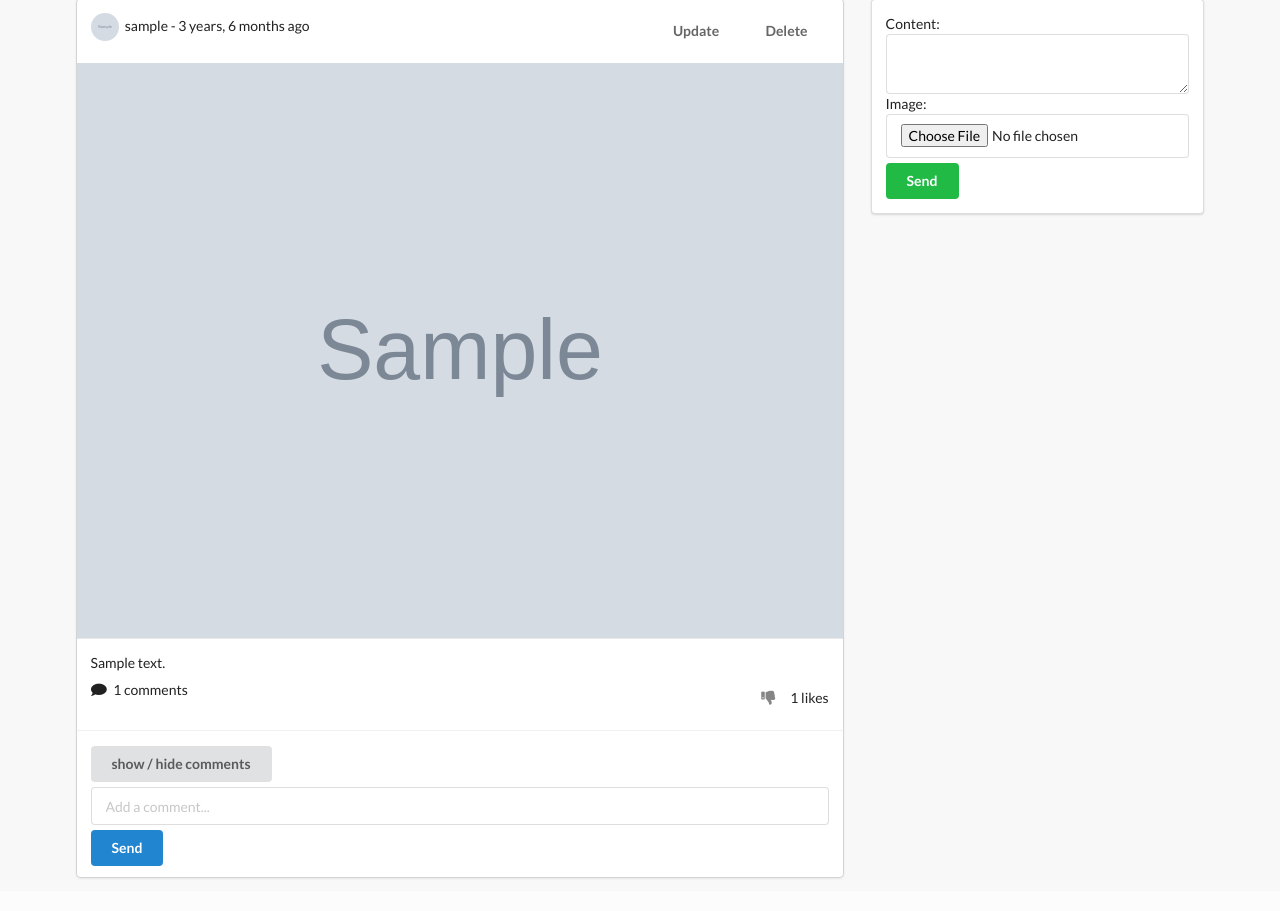
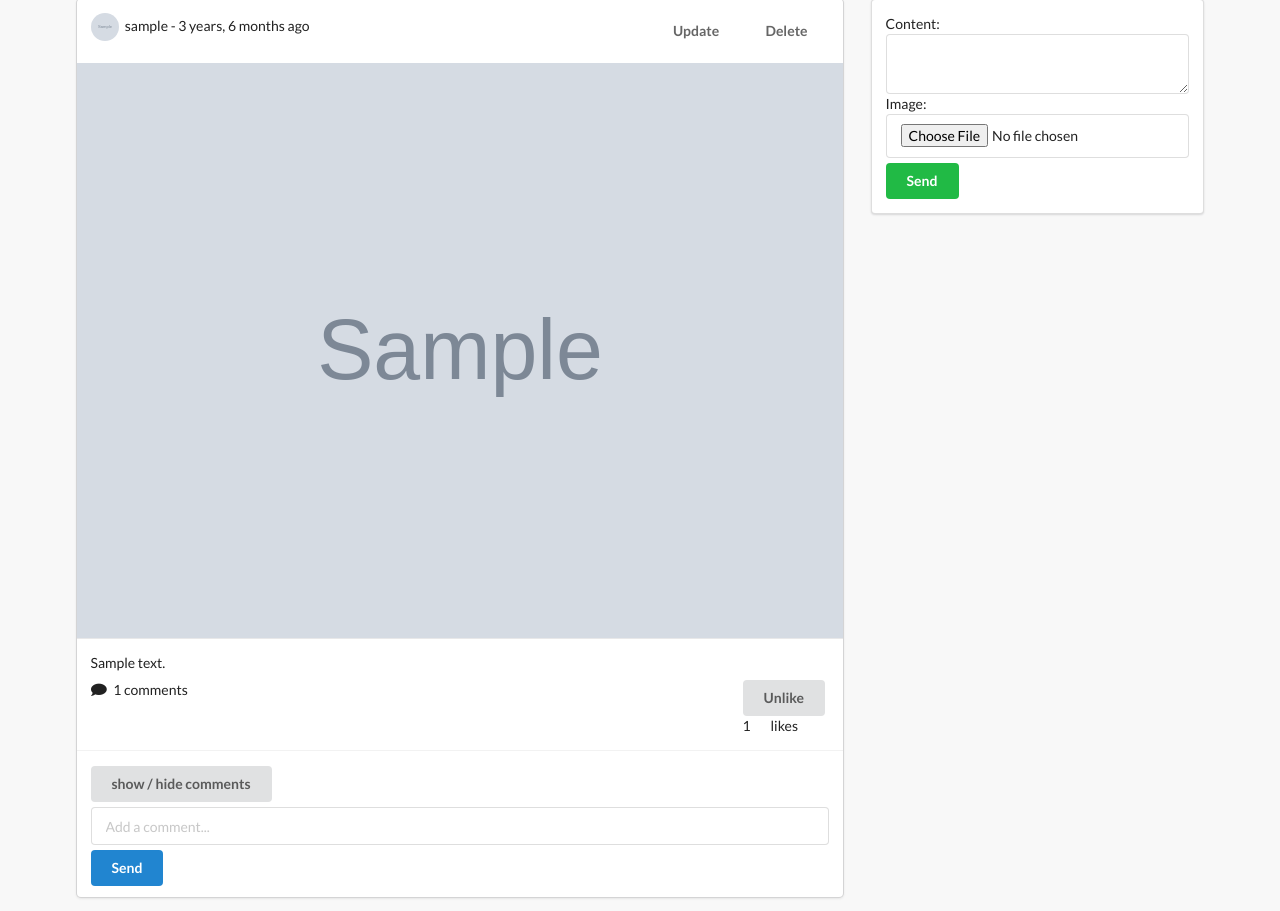
Before and after one commit to BobHawler/FBLike, a Django app: page /posts/ in a window 1280 px wide. Shown: the part 92-1003 px from the top of the page. Before the commit the page ends 971 px from the top, so only its background shows below. Run offline with Django 4.2, Linux system fonts and the light colour scheme; a user stored in the database is signed in; tables that the repository leaves empty hold one stand-in row (values such as "Sample post"); grey boxes marked "Sample" are stand-in pictures; some libraries are stand-ins or nearby versions.

Commit message:
Main html updated

```diff
--- a/src/posts/templates/posts/main.html
+++ b/src/posts/templates/posts/main.html
@@ -31,18 +31,24 @@
             <div class="content">
                 <p> {{ obj.content }} </p>
                 <div class="right floated">
-                    <form action="{% url 'posts:like-post-view' %}" method="POST">
+                    <form action="{% url 'posts:like-post-view' %}" method="POST" class="like-form" id="{{obj.id}}">
                         {% csrf_token %}
                         <input type="hidden" name="post_id" value={{obj.id}}>
-                        {% if profile not in obj.liked.all %}
-                            <button type="submit" class="ui bwhite-sm button"><i class="thumbs up icon"></i>
+                            <button type="submit" class="ui button like-btn{{obj.id}}">
+                                {% if profile not in obj.liked.all %}
+                                    Like
+                                {% else %}
+                                    Unlike
+                                {% endif %}
                             </button>
-                            <span> {{obj.num_likes}} likes</span>
-                        {% else %}
-                            <button type="submit" class="ui bwhite-sm button"><i class="thumbs down icon"></i>
-                            </button>
-                            <span> {{obj.num_likes}} likes</span>
-                        {% endif %}
+                            <div class="ui grid">
+                                <div class="column">
+                                    <div class="like-count{{obj.id}}"> {{obj.num_likes}} </div>
+                                </div>
+                                <div class="column">
+                                    likes
+                                </div>
+                            </div>
                     </form>
                 </div>
                 <i class="comment icon"></i>
@@ -107,6 +113,44 @@
                     display=false
                 }
             });
+
+            $('.like-form').submit(function(e){
+                e.preventDefault()
+
+                const post_id = $(this).attr('id')
+
+                const likeText = $(`.like-btn${post_id}`).text()
+                const trim = $.trim(likeText)
+
+                const url = $(this).attr('action')
+
+                let res;
+                const likes = $(`.like-count${post_id}`).text()
+                const trimCount = parseInt(likes)
+                $.ajax({
+                    type: 'POST',
+                    url: url,
+                    data: {
+                        'csrfmiddlewaretoken': $('input[name=csrfmiddlewaretoken]').val(),
+                        'post_id':post_id
+                    },
+                    success: function(response) {
+                        if(trim === 'Unlike') {
+                            $(`.like-btn${post_id}`).text('Like')
+                            res = trimCount - 1
+                        } else {
+                            $(`.like-btn${post_id}`).text('Unlike')
+                            res = trimCount + 1
+                        }
+
+                        $(`.like-count${post_id}`).text(res)
+                    },
+                    error: function(response) {
+                        console.log('error', response)
+                    }
+                })
+
+            })
         });
     </script>
 {% endblock scripts %}
--- a/src/posts/views.py
+++ b/src/posts/views.py
@@ -5,6 +5,7 @@ from profiles.models import Profile
 from .forms import PostModelForm, CommentModelForm
 from django.views.generic import UpdateView, DeleteView
 from django.contrib import messages
+from django.http import JsonResponse
 
 
 def post_comment_create_and_list_view(request):
@@ -75,6 +76,13 @@ def like_unlike_post(request):
 
             post_obj.save()
             like.save()
+
+        data = {
+            'value': like.value,
+            'likes': post_obj.liked.all().count()
+        }
+        return JsonResponse(data, safe=False)
+
     return redirect('posts:main-post-view')
 
 
```
